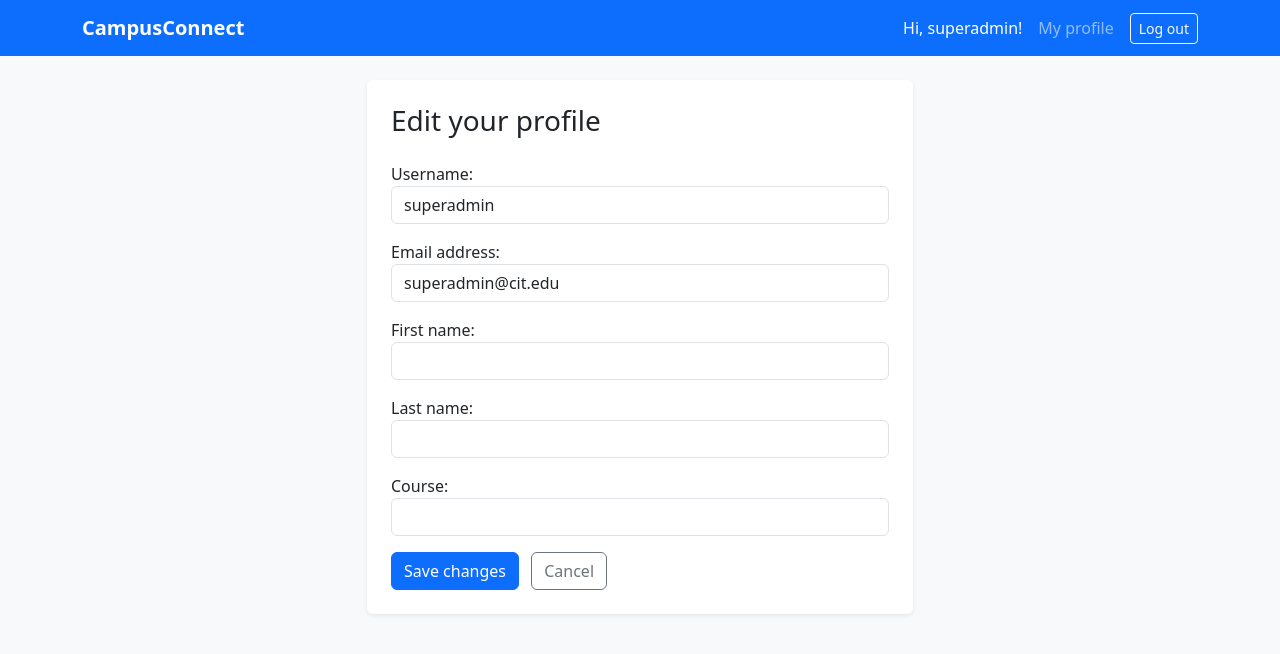
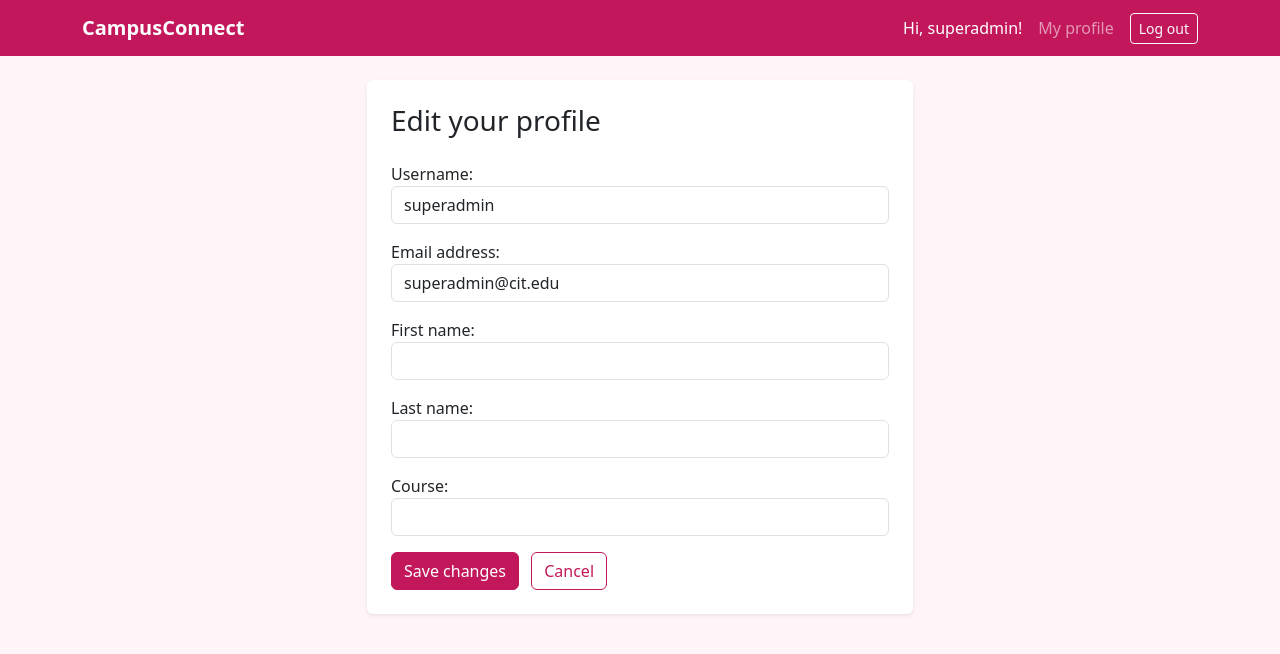
Before and after one commit to danemanueldiaquino/CSIT327-G5-Diaquino-Dan-FirstDjango, a Django app: page /accounts/profile/ in a window 1280 px wide. Shown: the top 654 px of the page. Run offline with Django 5.2, Linux system fonts and the light colour scheme; a user stored in the database is signed in.

Commit message:
Initial Commit

```diff
--- a/templates/base.html
+++ b/templates/base.html
@@ -5,6 +5,80 @@
     <meta name="viewport" content="width=device-width, initial-scale=1">
     <title>{% block title %}CampusConnect{% endblock %}</title>
     <link href="https://cdn.jsdelivr.net/npm/bootstrap@5.3.3/dist/css/bootstrap.min.css" rel="stylesheet">
+    <style>
+      :root {
+        --campus-pink: #c2185b;
+        --campus-pink-dark: #921044;
+        --campus-pink-light: #fff5f8;
+        --campus-pink-border: #f2b8cf;
+      }
+
+      body.bg-light {
+        background-color: var(--campus-pink-light) !important;
+      }
+
+      .navbar.bg-primary {
+        background-color: var(--campus-pink) !important;
+      }
+
+      h1,
+      h2,
+      h3 {
+        color: var(--campus-pink);
+      }
+
+      a {
+        color: var(--campus-pink);
+      }
+
+      a:hover {
+        color: var(--campus-pink-dark);
+      }
+
+      .btn-primary {
+        --bs-btn-bg: var(--campus-pink);
+        --bs-btn-border-color: var(--campus-pink);
+        --bs-btn-hover-bg: var(--campus-pink-dark);
+        --bs-btn-hover-border-color: var(--campus-pink-dark);
+        --bs-btn-active-bg: var(--campus-pink-dark);
+        --bs-btn-active-border-color: var(--campus-pink-dark);
+      }
+
+      .btn-outline-primary,
+      .btn-outline-secondary {
+        --bs-btn-color: var(--campus-pink);
+        --bs-btn-border-color: var(--campus-pink);
+        --bs-btn-hover-bg: var(--campus-pink);
+        --bs-btn-hover-border-color: var(--campus-pink);
+        --bs-btn-active-bg: var(--campus-pink-dark);
+        --bs-btn-active-border-color: var(--campus-pink-dark);
+      }
+
+      .text-danger {
+        color: var(--campus-pink) !important;
+      }
+
+      .alert-success,
+      .alert-info,
+      .alert-warning,
+      .alert-danger {
+        color: var(--campus-pink-dark);
+        background-color: var(--campus-pink-light);
+        border-color: var(--campus-pink-border);
+      }
+
+      .form-control:focus,
+      .form-select:focus,
+      .form-check-input:focus {
+        border-color: var(--campus-pink-border);
+        box-shadow: 0 0 0 0.25rem rgb(194 24 91 / 25%);
+      }
+
+      .form-check-input:checked {
+        background-color: var(--campus-pink);
+        border-color: var(--campus-pink);
+      }
+    </style>
   </head>
   <body class="bg-light">
     <nav class="navbar navbar-expand-lg navbar-dark bg-primary">
```
